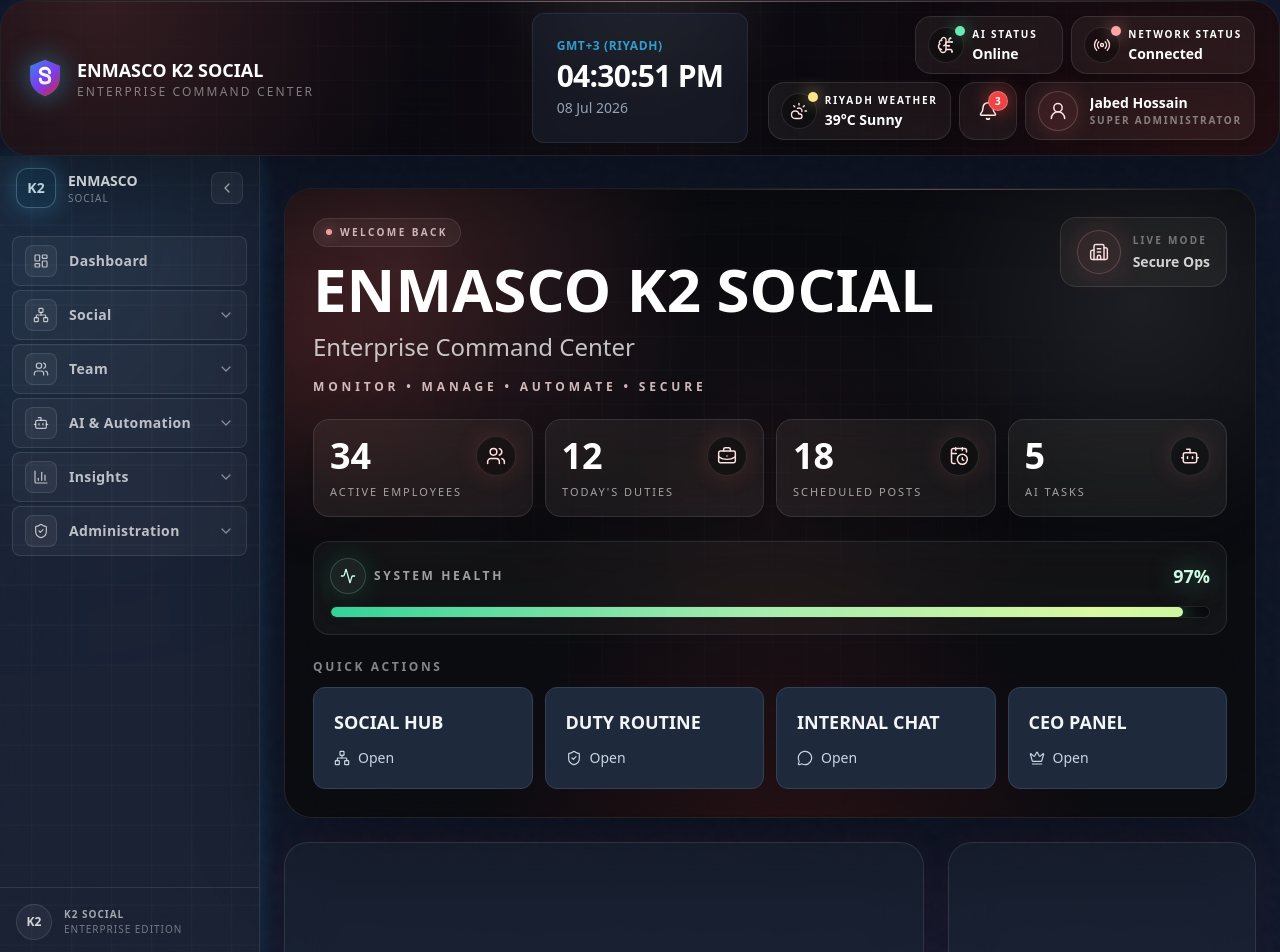
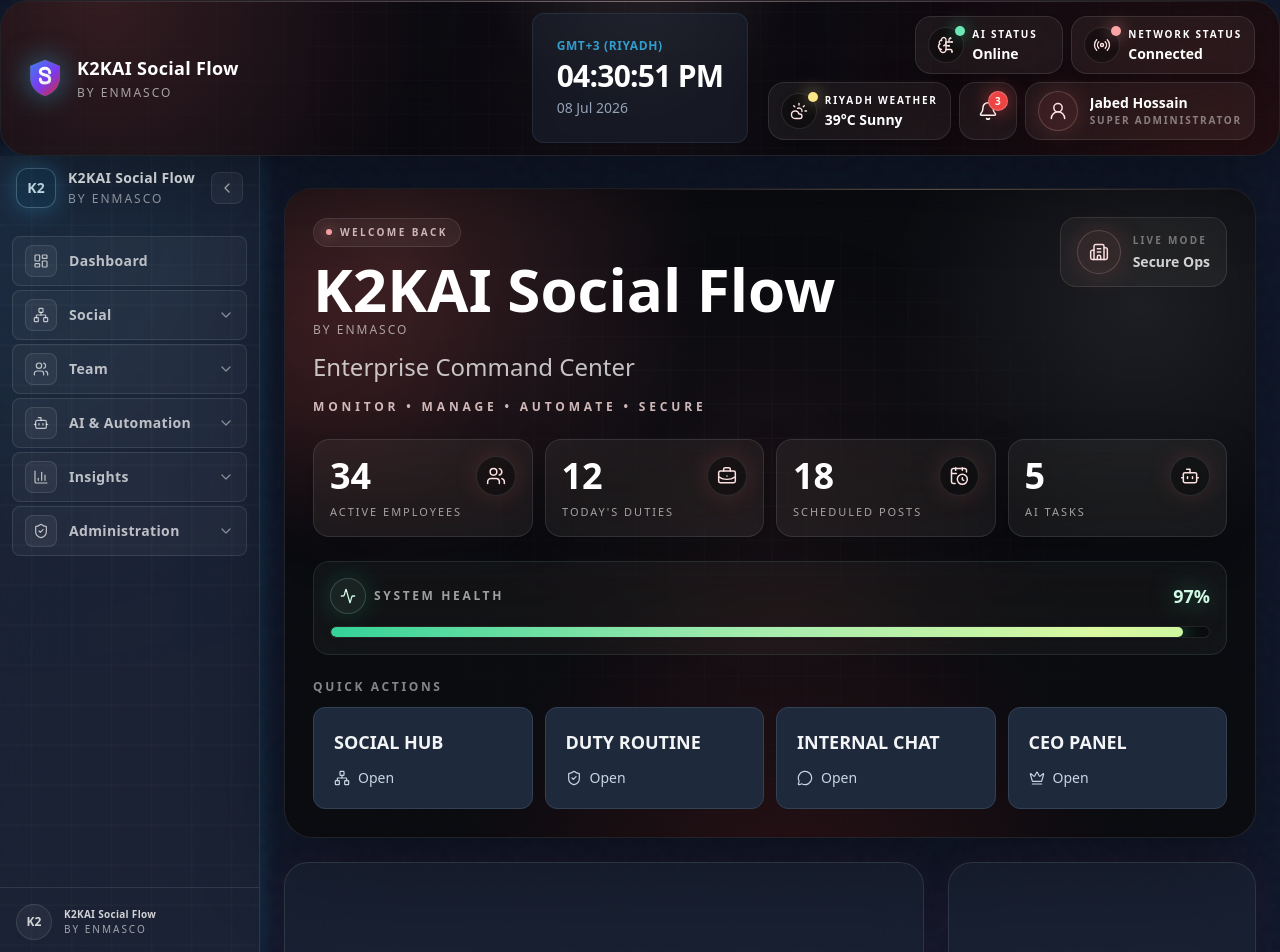
Before and after one commit to jabedbusiness10-art/enmasco-k2-social-hub, a Next.js app: page /dashboard in a window 1280 px wide. Shown: the top 952 px of the page. Built offline with nearby package versions, Linux system fonts and the light colour scheme.

Commit message:
TASK-40 Branding: rename ENMASCO K2 SOCIAL -> K2KAI Social Flow with 'by ENMASCO' subtitle across dashboard, sidebar, login, hero, metadata

```diff
--- a/app/layout.tsx
+++ b/app/layout.tsx
@@ -10,7 +10,7 @@ import ReactQueryProvider from "@/components/providers/query-provider";
 const geist = Geist({subsets:['latin'],variable:'--font-sans'});
 
 export const metadata: Metadata = {
-  title: "EnmaSco K2 Social Hub",
+  title: "K2KAI Social Flow",
   description: "Luxury dark social hub powered by EnmaSco",
 };
 
--- a/app/login/page.tsx
+++ b/app/login/page.tsx
@@ -40,8 +40,8 @@ export default function LoginPage() {
             <Shield className="h-5 w-5 text-red-300" strokeWidth={1.8} />
           </div>
           <div>
-            <div className="text-sm font-semibold text-white">ENMASCO K2 SOCIAL</div>
-            <div className="text-xs text-white/60">Secure workspace</div>
+            <div className="text-sm font-bold tracking-[0.3px] text-white">K2KAI Social Flow</div>
+            <div className="mt-0.5 text-[12px] font-medium uppercase tracking-[2px] text-white/60">by ENMASCO</div>
           </div>
         </div>
 
--- a/components/dashboard/HeroPanel.tsx
+++ b/components/dashboard/HeroPanel.tsx
@@ -60,8 +60,11 @@ export default function HeroPanel({ className = "" }: HeroPanelProps) {
               WELCOME BACK
             </div>
             <h1 className="text-4xl font-semibold leading-none tracking-normal text-white sm:text-5xl lg:text-6xl">
-              ENMASCO K2 SOCIAL
+              K2KAI Social Flow
             </h1>
+            <div className="mt-0.5 text-[12px] font-medium uppercase tracking-[2px] text-white/60">
+              by ENMASCO
+            </div>
             <p className="mt-3 text-lg font-medium tracking-normal text-white/75 sm:text-xl lg:text-2xl">
               Enterprise Command Center
             </p>
--- a/components/layout/Header.tsx
+++ b/components/layout/Header.tsx
@@ -7,12 +7,12 @@ export default function Header() {
           <div className="h-10 w-10 rounded-xl border border-white/10 bg-white/5" />
 
           <div>
-            <h1 className="text-sm font-semibold text-white">
-              ENMASCO K2 SOCIAL
+            <h1 className="text-sm font-bold tracking-[0.3px] text-white">
+              K2KAI Social Flow
             </h1>
 
-            <p className="text-xs text-neutral-400">
-              Enterprise Operating System
+            <p className="mt-0.5 text-[12px] font-medium uppercase tracking-[2px] text-white/60">
+              by ENMASCO
             </p>
           </div>
         </div>
--- a/components/layout/Sidebar.tsx
+++ b/components/layout/Sidebar.tsx
@@ -96,9 +96,9 @@ export default function Sidebar() {
                 transition={{ duration: 0.2 }}
                 className="flex flex-col"
               >
-                <span className="text-sm font-semibold text-white">ENMASCO</span>
-                <span className="text-[10px] uppercase tracking-widest text-white/50">
-                  Social
+                <span className="truncate text-sm font-bold tracking-[0.3px] text-white">K2KAI Social Flow</span>
+                <span className="mt-0.5 truncate text-[12px] font-medium uppercase tracking-[2px] text-white/60">
+                  by ENMASCO
                 </span>
               </motion.div>
             )}
@@ -140,11 +140,11 @@ export default function Sidebar() {
                 transition={{ duration: 0.2 }}
                 className="flex flex-col"
               >
-                <span className="text-[10px] font-semibold uppercase tracking-widest text-white/60">
-                  K2 SOCIAL
+                <span className="text-[10px] font-bold tracking-[0.3px] text-white/80">
+                  K2KAI Social Flow
                 </span>
-                <span className="text-[10px] uppercase tracking-widest text-white/40">
-                  Enterprise Edition
+                <span className="text-[10px] uppercase tracking-[2px] text-white/60">
+                  by ENMASCO
                 </span>
               </motion.div>
             )}
--- a/components/layout/TopBar.tsx
+++ b/components/layout/TopBar.tsx
@@ -73,15 +73,15 @@ export default function EnterpriseTopNav({ className = "" }: EnterpriseTopNavPro
         >
           <img
             src="/logo.svg"
-            alt="ENMASCO K2 SOCIAL"
+            alt="K2KAI Social Flow"
             className="h-10 w-auto drop-shadow-[0_0_14px_rgba(56,189,248,0.55)]"
           />
           <div className="min-w-0">
-            <div className="truncate text-base font-semibold leading-tight tracking-normal text-white sm:text-lg">
-              ENMASCO K2 SOCIAL
+            <div className="truncate text-base font-bold leading-tight tracking-[0.3px] text-white sm:text-lg">
+              K2KAI Social Flow
             </div>
-            <div className="truncate text-xs font-medium uppercase tracking-[0.18em] text-white/45">
-              Enterprise Command Center
+            <div className="mt-0.5 truncate text-[12px] font-medium uppercase tracking-[2px] text-white/60">
+              by ENMASCO
             </div>
           </div>
         </motion.div>
```
